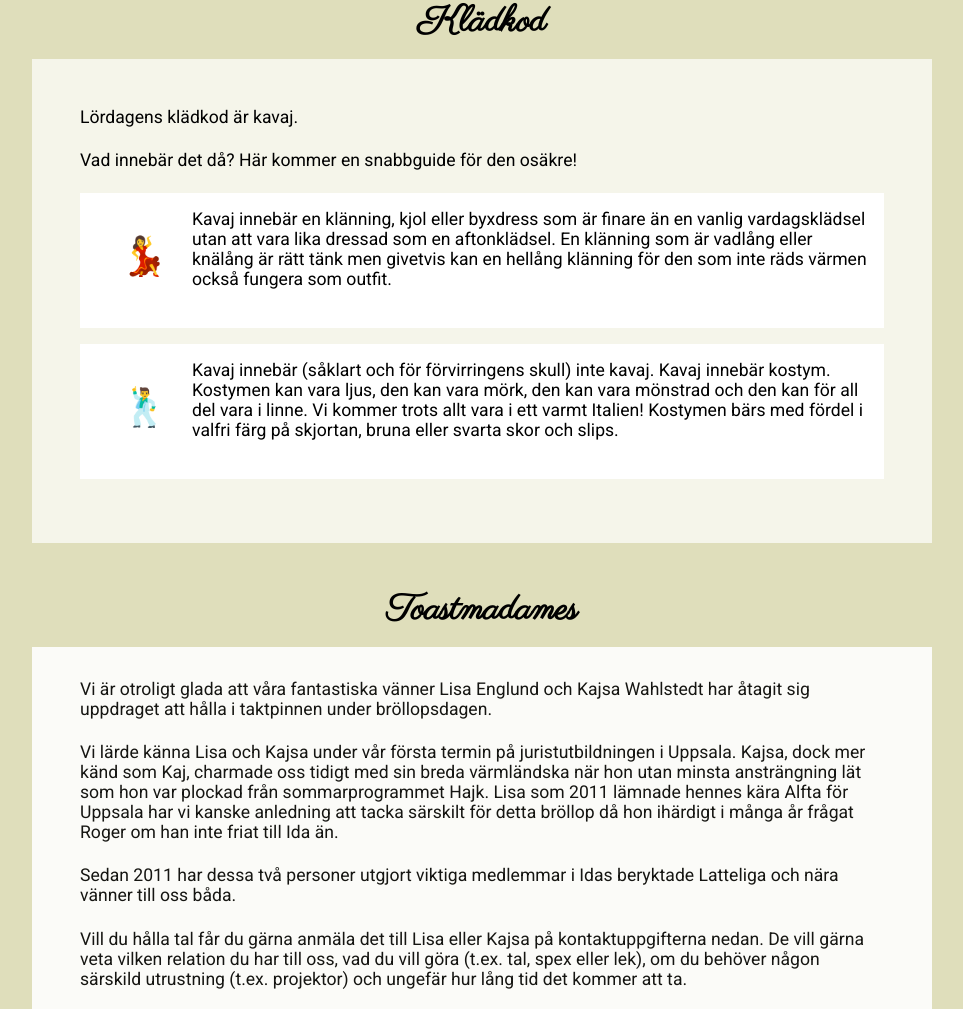
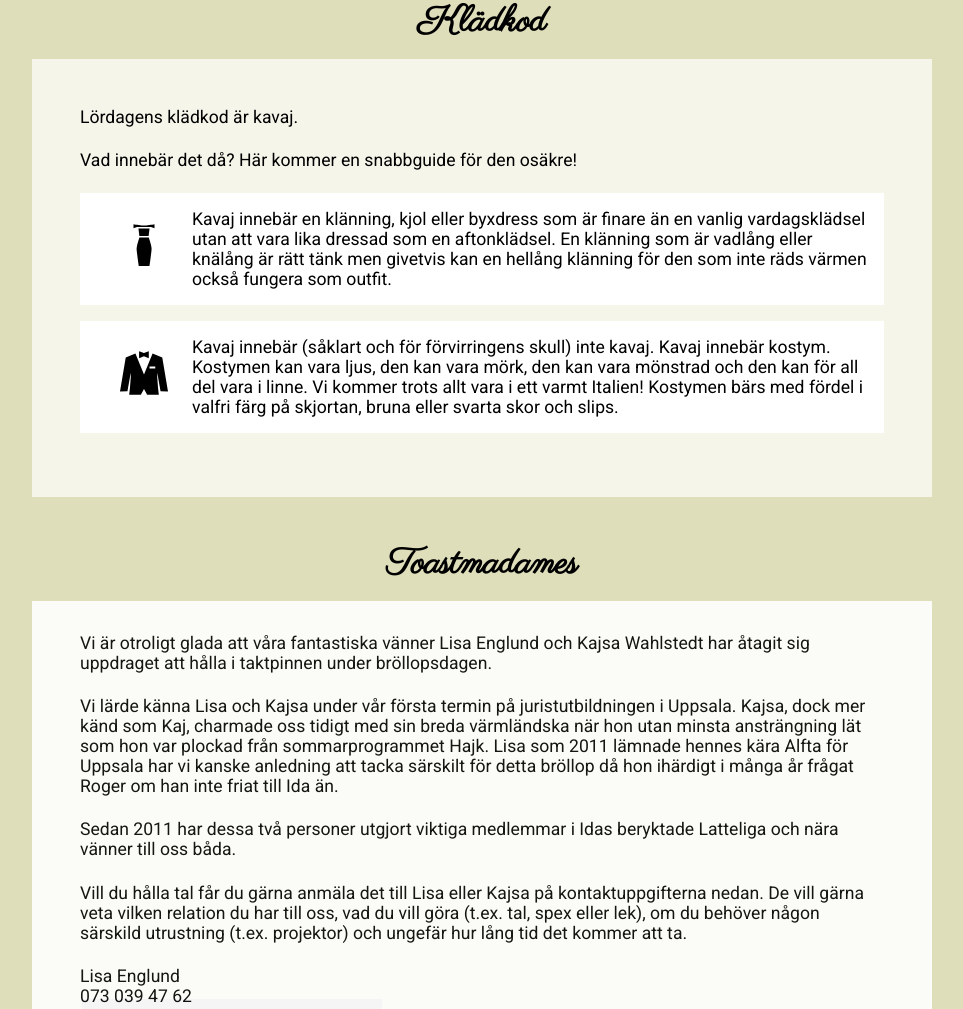
Before and after one commit to linajonsson/ida-roger-wedding, a Gatsby site: page / in a window 1280 px wide. Shown: the part 5268-6277 px from the top of the page, without its empty margins (224-1187 px from the left). Built offline with nearby package versions, Linux system fonts and the light colour scheme; Gatsby itself is replaced by a stand-in of ours; grey boxes are pictures that could not be loaded; a web font is replaced by a local one.

Commit message:
Changes icons for dresscode

```diff
--- a/src/components/content/dressCode.js
+++ b/src/components/content/dressCode.js
@@ -1,4 +1,6 @@
 import React from "react"
+import dress from "../../images/icons/pencil-dress.svg"
+import suit from "../../images/icons/wedding-suit.svg"
 
 const DressCode = () => (
   <div className="container">
@@ -9,7 +11,12 @@ const DressCode = () => (
       <p>Vad innebär det då? Här kommer en snabbguide för den osäkre!</p>
 
       <div className="container-box">
-        <div className="container-box-title"> 💃</div>
+        <div
+          className="container-box-title"
+          style={{ display: "flex", justifyContent: "space-evenly" }}
+        >
+          <img src={dress} alt="" style={{ width: "3rem" }} />
+        </div>
         Kavaj innebär en klänning, kjol eller byxdress som är finare än en
         vanlig vardagsklädsel utan att vara lika dressad som en aftonklädsel. En
         klänning som är vadlång eller knälång är rätt tänk men givetvis kan en
@@ -17,7 +24,12 @@ const DressCode = () => (
       </div>
 
       <div className="container-box">
-        <div className="container-box-title"> 🕺</div>
+        <div
+          className="container-box-title"
+          style={{ display: "flex", justifyContent: " space-evenly" }}
+        >
+          <img src={suit} alt="" style={{ width: "3rem" }} />
+        </div>
         Kavaj innebär (såklart och för förvirringens skull) inte kavaj. Kavaj
         innebär kostym. Kostymen kan vara ljus, den kan vara mörk, den kan vara
         mönstrad och den kan för all del vara i linne. Vi kommer trots allt vara
--- a/src/components/content/transportation.js
+++ b/src/components/content/transportation.js
@@ -8,7 +8,6 @@ const icons = [car, train]
 const Transportation = () => (
   <div className="container">
     <span className="anchor" id="transportation" />
-
     <h3>Hur tar man sig dit?</h3>
     <div className="container-text">
       <p>
@@ -40,9 +39,7 @@ const TransportationBlock = ({ header, text, alternatives }) => (
         <div className="container-box">
           <div className="alternatives">
             <img src={icons[index]} alt="icon"></img>
-            {/* <div className="subheader">{a.header}</div> */}
           </div>
-
           <div>{a.text}</div>
         </div>
       )
```
Also changed, not shown: src/images/icons/pencil-dress.svg (added), src/images/icons/wedding-suit.svg (added).
